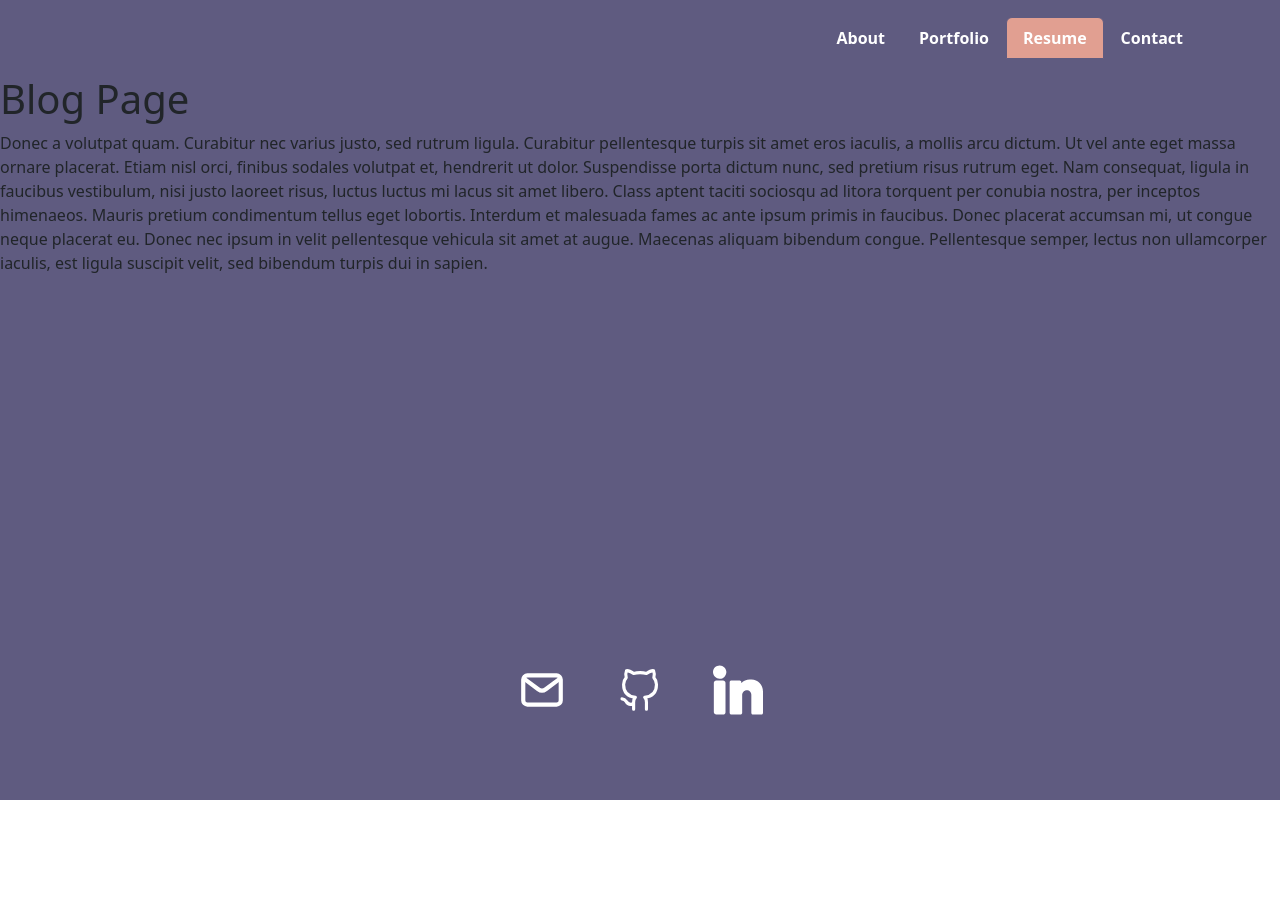
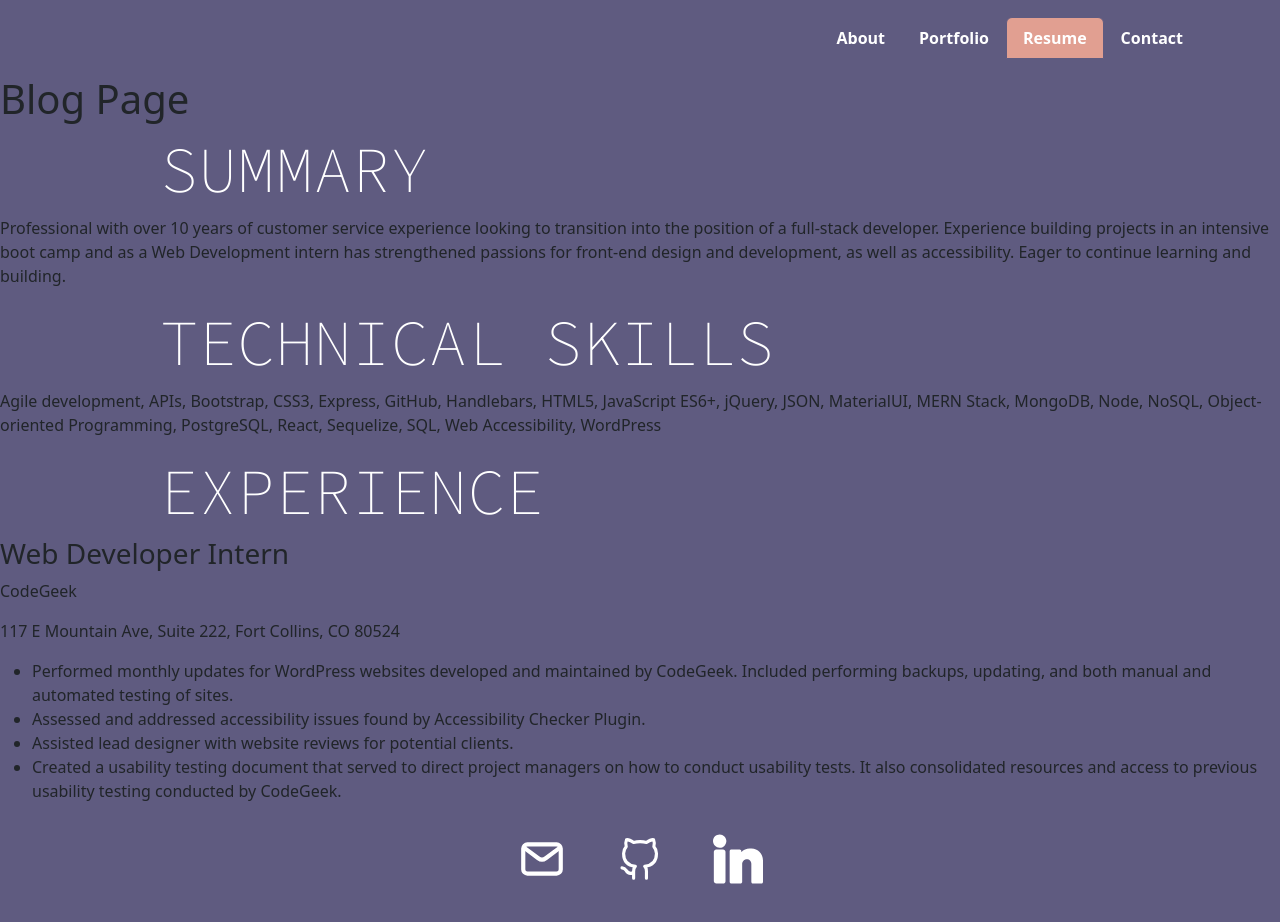
Before and after one commit to LisaLReynolds/react-portfolio, a React (Vite) app: page /Resume in a window 1280 px wide. Shown: the top 922 px of the page. Before the commit the page ends 800 px from the top, so only its background shows below. Built offline with nearby package versions, Linux system fonts and the light colour scheme.

Commit message:
added content to Resume.jsx. updated hover settings for icons

```diff
--- a/src/App.css
+++ b/src/App.css
@@ -173,3 +173,8 @@ footer {
   max-width: 50px;
 
 }
+
+.icons img:hover {
+  transform: scale(1.1); /* Scale the image on hover */
+  transition: transform 0.3s ease-in-out; /* Smooth transition for the scaling effect */
+}
--- a/src/pages/Resume.jsx
+++ b/src/pages/Resume.jsx
@@ -2,21 +2,54 @@ export default function Resume() {
   return (
     <div>
       <h1>Blog Page</h1>
-      <p>
-        Donec a volutpat quam. Curabitur nec varius justo, sed rutrum ligula.
-        Curabitur pellentesque turpis sit amet eros iaculis, a mollis arcu
-        dictum. Ut vel ante eget massa ornare placerat. Etiam nisl orci, finibus
-        sodales volutpat et, hendrerit ut dolor. Suspendisse porta dictum nunc,
-        sed pretium risus rutrum eget. Nam consequat, ligula in faucibus
-        vestibulum, nisi justo laoreet risus, luctus luctus mi lacus sit amet
-        libero. Class aptent taciti sociosqu ad litora torquent per conubia
-        nostra, per inceptos himenaeos. Mauris pretium condimentum tellus eget
-        lobortis. Interdum et malesuada fames ac ante ipsum primis in faucibus.
-        Donec placerat accumsan mi, ut congue neque placerat eu. Donec nec ipsum
-        in velit pellentesque vehicula sit amet at augue. Maecenas aliquam
-        bibendum congue. Pellentesque semper, lectus non ullamcorper iaculis,
-        est ligula suscipit velit, sed bibendum turpis dui in sapien.
-      </p>
+
+      <section>
+        <h2 class="aref-ruqaa-bold">SUMMARY</h2>
+        <p>
+          Professional with over 10 years of customer service experience looking
+          to transition into the position of a full-stack developer. Experience
+          building projects in an intensive boot camp and as a Web Development
+          intern has strengthened passions for front-end design and development,
+          as well as accessibility. Eager to continue learning and building.
+        </p>
+      </section>
+      <section>
+        <h2 class="aref-ruqaa-bold">TECHNICAL SKILLS</h2>
+        <p>
+          Agile development, APIs, Bootstrap, CSS3, Express, GitHub, Handlebars,
+          HTML5, JavaScript ES6+, jQuery, JSON, MaterialUI, MERN Stack, MongoDB,
+          Node, NoSQL, Object-oriented Programming, PostgreSQL, React,
+          Sequelize, SQL, Web Accessibility, WordPress
+        </p>
+      </section>
+      <section>
+        <h2 class="aref-ruqaa-bold">EXPERIENCE</h2>
+        <article>
+          <h3>Web Developer Intern</h3>
+          <p>CodeGeek</p>
+          <p>117 E Mountain Ave, Suite 222, Fort Collins, CO 80524</p>
+          <ul>
+            <li>
+              Performed monthly updates for WordPress websites developed and
+              maintained by CodeGeek. Included performing backups, updating, and
+              both manual and automated testing of sites.
+            </li>
+            <li>
+              Assessed and addressed accessibility issues found by Accessibility
+              Checker Plugin.
+            </li>
+            <li>
+              Assisted lead designer with website reviews for potential clients.
+            </li>
+            <li>
+              Created a usability testing document that served to direct project
+              managers on how to conduct usability tests. It also consolidated
+              resources and access to previous usability testing conducted by
+              CodeGeek.
+            </li>
+          </ul>
+        </article>
+      </section>
     </div>
   );
 }
```
